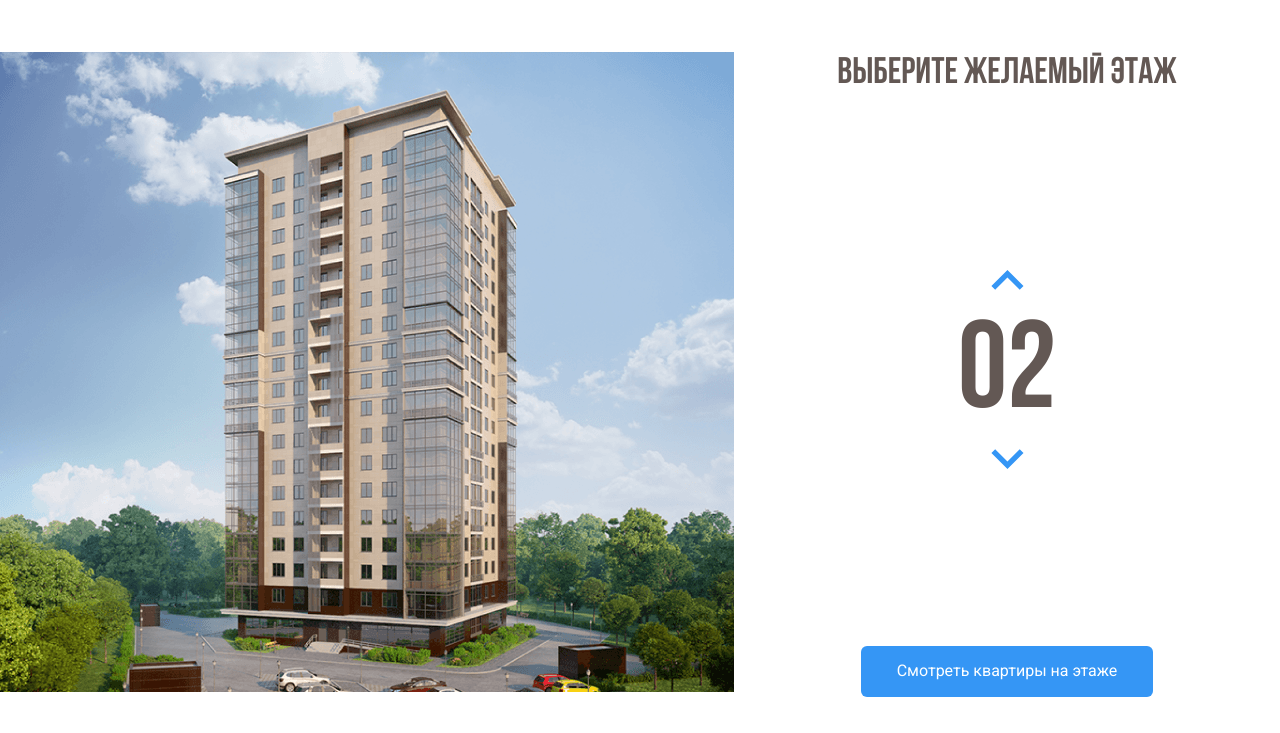
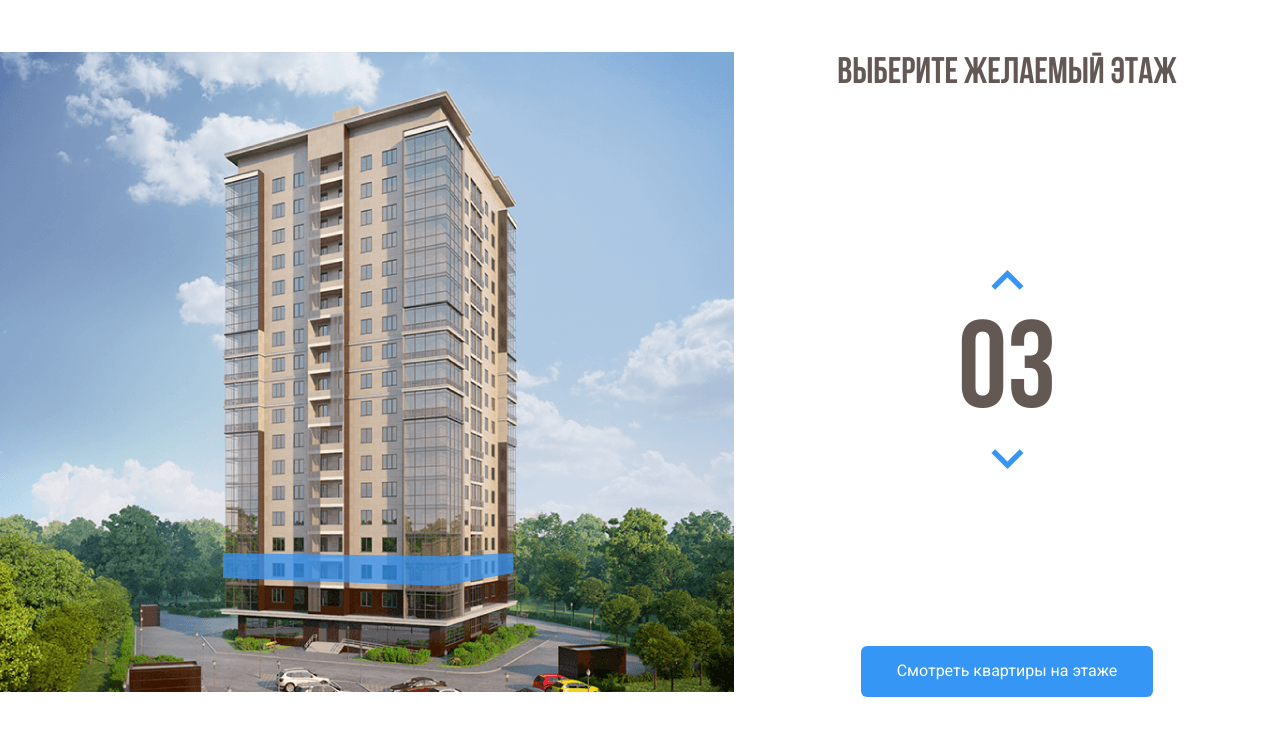
Before and after one commit to koman4git/melody, a plain HTML site: page index.html in a window 1280 px wide. Both pictures are taken after a click on the button 1007 px from the left and 348 px from the top of the page. Shown: the part 67-800 px from the top of the page. Drawn offline with nearby package versions, Linux system fonts and the light colour scheme.

Commit message:
создание счетчика этажей

```diff
--- a/css/style.css
+++ b/css/style.css
@@ -114,3 +114,6 @@ body{
   padding: 16px 36px;
   cursor: pointer;
 }
+path.current-floor{
+  opacity: 1;
+}
--- a/index.html
+++ b/index.html
@@ -52,23 +52,23 @@
           </pattern>
           <image id="image0" width="740" height="640" xlink:href="img/home.png" />
         </defs>
-        <path d="M222 527L442.8 535L512 521.3V543L443.5 562.7L222 551.7V527Z" fill="#3595F6" fill-opacity="0.75" />
-        <path d="M223 526V501L443.3 504.3L513 501V521L443.7 534L223 526Z" fill="#3595F6" fill-opacity="0.75" />
-        <path d="M223 500V475H444H513V498L445 505L223 500Z" fill="#3595F6" fill-opacity="0.75" />
-        <path d="M223 476V451L444.3 447.3L512 454V476H444" fill="#3595F6" fill-opacity="0.75" />
-        <path d="M223 450V424L444.5 420.7L513 431.7V453L444 446.3L223 450Z" fill="#3595F6" fill-opacity="0.75" />
-        <path d="M222 423V399.3L443 387L514 410V431.3L443 419L222 423Z" fill="#3595F6" fill-opacity="0.75" />
-        <path d="M222 401V376L444.2 359.7L514 388.3V409L443.7 387.3L222 401Z" fill="#3595F6" fill-opacity="0.75" />
-        <path d="M222 376V351L444.5 330.7L514 367.3V388L442 359.3L222 376Z" fill="#3595F6" fill-opacity="0.75" />
-        <path d="M222 350V326L445 301.3L514 345.3V367L444.7 329L222 350Z" fill="#3595F6" fill-opacity="0.75" />
-        <path d="M222 325V301L444.5 272.3L514 323.3V344L443.7 301.7L222 325Z" fill="#3595F6" fill-opacity="0.75" />
-        <path d="M221 301V277L443.3 244L514 303.3V323L444 272.3L221 301Z" fill="#3595F6" fill-opacity="0.75" />
-        <path d="M222 276V252L443.2 217L513 281V302L444.3 243.7L222 276Z" fill="#3595F6" fill-opacity="0.75" />
-        <path d="M222 252V227L444.3 189L513 259.3V280L444 216L222 252Z" fill="#3595F6" fill-opacity="0.75" />
-        <path d="M222 226V201L442.8 157.3L513 236.3V259L444 185.7L222 226Z" fill="#3595F6" fill-opacity="0.75" />
-        <path d="M223 202V177L443 129L513 214V237L442.3 157.7L223 202Z" fill="#3595F6" fill-opacity="0.75" />
-        <path d="M222 177V152L441.8 100L513 192.3V215L443.3 128.7L222 177Z" fill="#3595F6" fill-opacity="0.75" />
-        <path d="M222 152V126L444 69.3L513 171V192L443.7 100.3L222 152Z" fill="#3595F6" fill-opacity="0.75" />
+        <path data-floor="02" d="M222 527L442.8 535L512 521.3V543L443.5 562.7L222 551.7V527Z" fill="#3595F6" fill-opacity="0.75" />
+        <path data-floor="03" d="M223 526V501L443.3 504.3L513 501V521L443.7 534L223 526Z" fill="#3595F6" fill-opacity="0.75" />
+        <path data-floor="04" d="M223 500V475H444H513V498L445 505L223 500Z" fill="#3595F6" fill-opacity="0.75" />
+        <path data-floor="05" d="M223 476V451L444.3 447.3L512 454V476H444" fill="#3595F6" fill-opacity="0.75" />
+        <path data-floor="06" d="M223 450V424L444.5 420.7L513 431.7V453L444 446.3L223 450Z" fill="#3595F6" fill-opacity="0.75" />
+        <path data-floor="07" d="M222 423V399.3L443 387L514 410V431.3L443 419L222 423Z" fill="#3595F6" fill-opacity="0.75" />
+        <path data-floor="08" d="M222 401V376L444.2 359.7L514 388.3V409L443.7 387.3L222 401Z" fill="#3595F6" fill-opacity="0.75" />
+        <path data-floor="09" d="M222 376V351L444.5 330.7L514 367.3V388L442 359.3L222 376Z" fill="#3595F6" fill-opacity="0.75" />
+        <path data-floor="10" d="M222 350V326L445 301.3L514 345.3V367L444.7 329L222 350Z" fill="#3595F6" fill-opacity="0.75" />
+        <path data-floor="11" d="M222 325V301L444.5 272.3L514 323.3V344L443.7 301.7L222 325Z" fill="#3595F6" fill-opacity="0.75" />
+        <path data-floor="12" d="M221 301V277L443.3 244L514 303.3V323L444 272.3L221 301Z" fill="#3595F6" fill-opacity="0.75" />
+        <path data-floor="13" d="M222 276V252L443.2 217L513 281V302L444.3 243.7L222 276Z" fill="#3595F6" fill-opacity="0.75" />
+        <path data-floor="14" d="M222 252V227L444.3 189L513 259.3V280L444 216L222 252Z" fill="#3595F6" fill-opacity="0.75" />
+        <path data-floor="15" d="M222 226V201L442.8 157.3L513 236.3V259L444 185.7L222 226Z" fill="#3595F6" fill-opacity="0.75" />
+        <path data-floor="16" d="M223 202V177L443 129L513 214V237L442.3 157.7L223 202Z" fill="#3595F6" fill-opacity="0.75" />
+        <path data-floor="17" d="M222 177V152L441.8 100L513 192.3V215L443.3 128.7L222 177Z" fill="#3595F6" fill-opacity="0.75" />
+        <path data-floor="18" d="M222 152V126L444 69.3L513 171V192L443.7 100.3L222 152Z" fill="#3595F6" fill-opacity="0.75" />
       </svg>
 
     </div>
@@ -88,5 +88,9 @@
     </div>
     <!-- /.main-info -->
   </main>
+  <script src="https://code.jquery.com/jquery-3.6.0.min.js"
+    integrity="sha256-/xUj+3OJU5yExlq6GSYGSHk7tPXikynS7ogEvDej/m4=" crossorigin="anonymous">
+  </script>
+  <script src="js/main.js"></script>
 </body>
 </html>
--- /dev/null
+++ b/js/main.js
@@ -0,0 +1,31 @@
+$(document).ready(function () {
+  var currentFloor = 2; //переменная где хранится текущий этаж
+  var floorPath = $(".home-image path");// каждый отдельный этаж в свг
+  var counterUp = $(".counter-up"); /*кнопка увеличения этажа*/
+   var counterDown = $(".counter-down"); /*кнопка уменьшения этажа*/
+ //функция наведения мышью на этаж
+   floorPath.on("mouseover", function(){
+    floorPath.removeClass("current-floor"); //удаляем активный класс у этажей
+    currentFloor = $(this).attr("data-floor"); //получаем значение текущего этажа
+    $(".counter").text(currentFloor);//записываем значение этажа в счетчик справа
+  })
+
+  counterUp.on("click", function(){ //отслеживаем клик по кнопке вверх
+    if (currentFloor < 18) { //проверяем значение этажа, оно не должно быть больше 18
+      currentFloor++; //прибавляем один этаж
+      usCurrentFloor = currentFloor.toLocaleString('en-US', {minimumIntegerDigits: 2, useGrouping: false});//форматирует переменную с этажом, чтобы было 02 а не 2
+      $(".counter").text(usCurrentFloor); //записываем значение этажа в счетчик справа
+      floorPath.removeClass("current-floor");//удаляем активный класс у этажей
+      $(`[data-floor= ${usCurrentFloor}]`).toggleClass("current-floor");//подчвечиваепм нужный этаж
+    }
+  })
+  counterDown.on("click", function(){
+    if (currentFloor > 2) {
+      currentFloor--;
+      usCurrentFloor = currentFloor.toLocaleString('en-US', {minimumIntegerDigits: 2, useGrouping: false});
+      $(".counter").text(usCurrentFloor);
+      floorPath.removeClass("current-floor");
+      $(`[data-floor= ${usCurrentFloor}]`).toggleClass("current-floor");
+    }
+  })
+});
```
